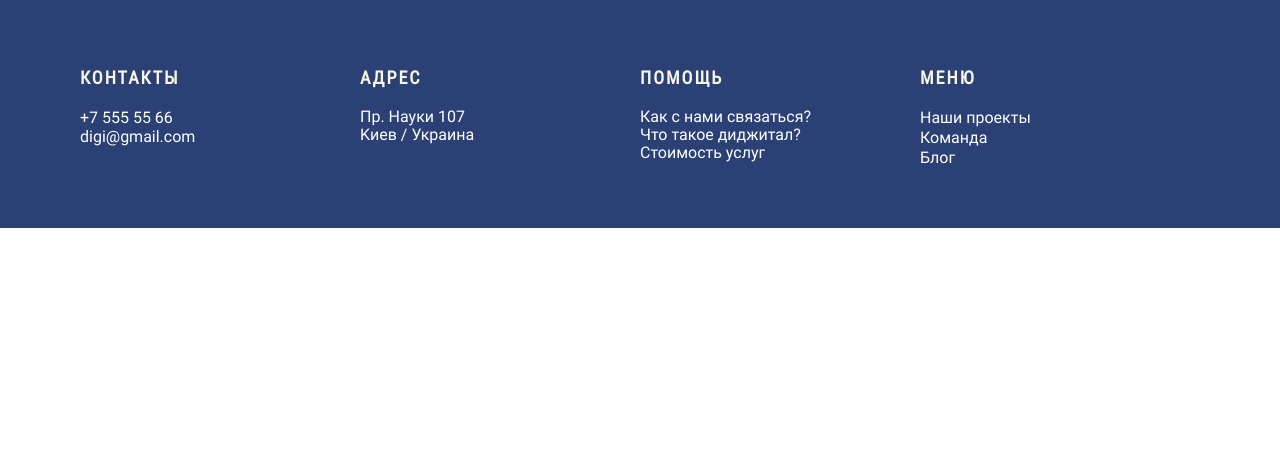
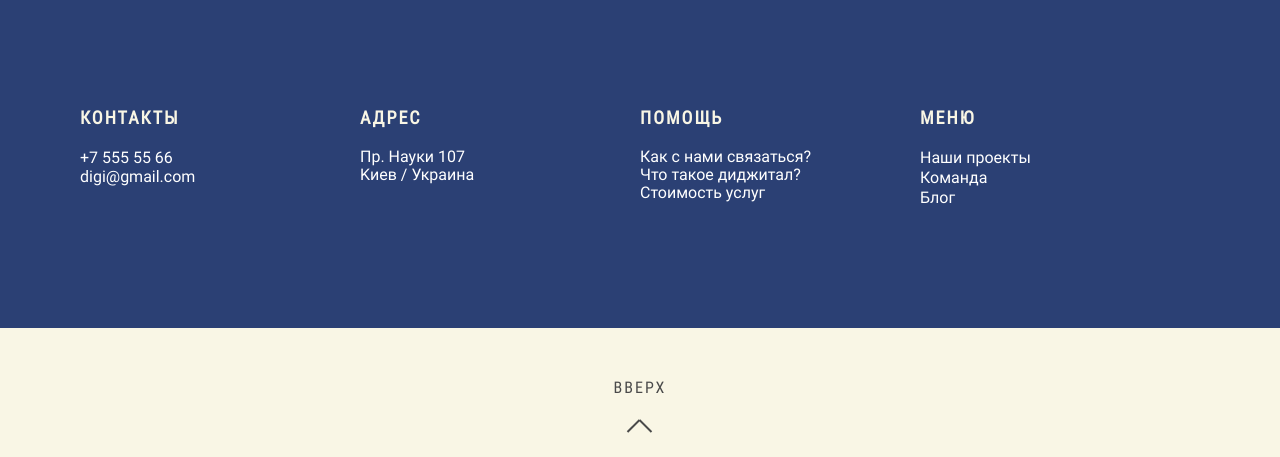
Before and after one commit to ellavrubel/mobile_first, a website: page app/index.html in a window 1280 px wide. Shown: the part 6036-6493 px from the top of the page. Before the commit the page ends 6264 px from the top, so only its background shows below. Drawn offline with nearby package versions, Linux system fonts and the light colour scheme; files that its build step writes are made by us from their sources.

Commit message:
up 320 finished

```diff
--- a/app/index.html
+++ b/app/index.html
@@ -435,6 +435,10 @@
 
 </footer>
 
+<section class="up">
+    <button id="up__btn">ВВЕРХ</button>
+</section>
+
 
 
 
--- a/app/js/main.js
+++ b/app/js/main.js
@@ -66,4 +66,16 @@
                 },
             ]
         });
+
+
+
+    //    кнопка ВВЕРХ
+
+        $('#up__btn').click(function (e) {
+            e.preventDefault();
+            $('html, body').animate({scrollTop:0}, 3000);
+
+        });
+
+
     });
--- a/app/scss/media.scss
+++ b/app/scss/media.scss
@@ -234,7 +234,7 @@
     &__social {
       a {
         display: inline-block;
-        padding: 23px 74px;
+        padding: 23px 61px;
         margin-right: -5px;
         i{
           margin:0;
@@ -606,6 +606,7 @@
       }
     }
     &__inner{
+      padding: 80px 0 60px;
 
       &-item{
         flex: 0 0 25%;
@@ -806,6 +807,8 @@
     }
     &__text{
       margin: 0;
+      padding-bottom: 80px;
+      width: 888px;
     }
     &__social {
       a {
--- a/app/scss/style.scss
+++ b/app/scss/style.scss
@@ -4,6 +4,7 @@
 
 html{
   box-sizing: border-box;
+  scroll-behavior: smooth;
 }
 
 *,*::after,*::before{
@@ -612,11 +613,54 @@ body{
   &__menu{
     padding-bottom: 60px;
   }
+}
+
+  .up{
+    background: #F9F6E5;
+    position: relative;
+
+    button{
+      display: block;
+      border: none;
+      background-color: transparent;
+      @extend %robotoCondenced-400;
+      font-size: 16px;
+      line-height: 19px;
+      letter-spacing: 2px;
+      color: #4A4A4A;
+      padding: 50px 20px 60px;
+      text-align: center;
+      margin: 0 auto;
+      cursor: pointer;
+      outline: 0 !important;
 
 
-}
+      &::before{
+        content: "";
+        width: 17px;
+        height: 2px;
+        background:  #4A4A4A;
+        position: absolute;
+        left: 10px; right: 0;
+        bottom: 30px;
+        margin: 0 auto;
+        transform: rotate(45deg);
+      }
 
+      &::after{
+        content: "";
+        width: 17px;
+        height: 2px;
+        background:  #4A4A4A;
+        position: absolute;
+        left: -13px; right: 0;
+        bottom: 30px;
+        margin: 0 auto;
+        transform: rotate(-45deg);
 
+      }
+    }
+  }
 
 
 
```
Also changed, not shown: app/css/media.min.css, app/css/style.min.css, app/scss/style.css, 1 other file.
